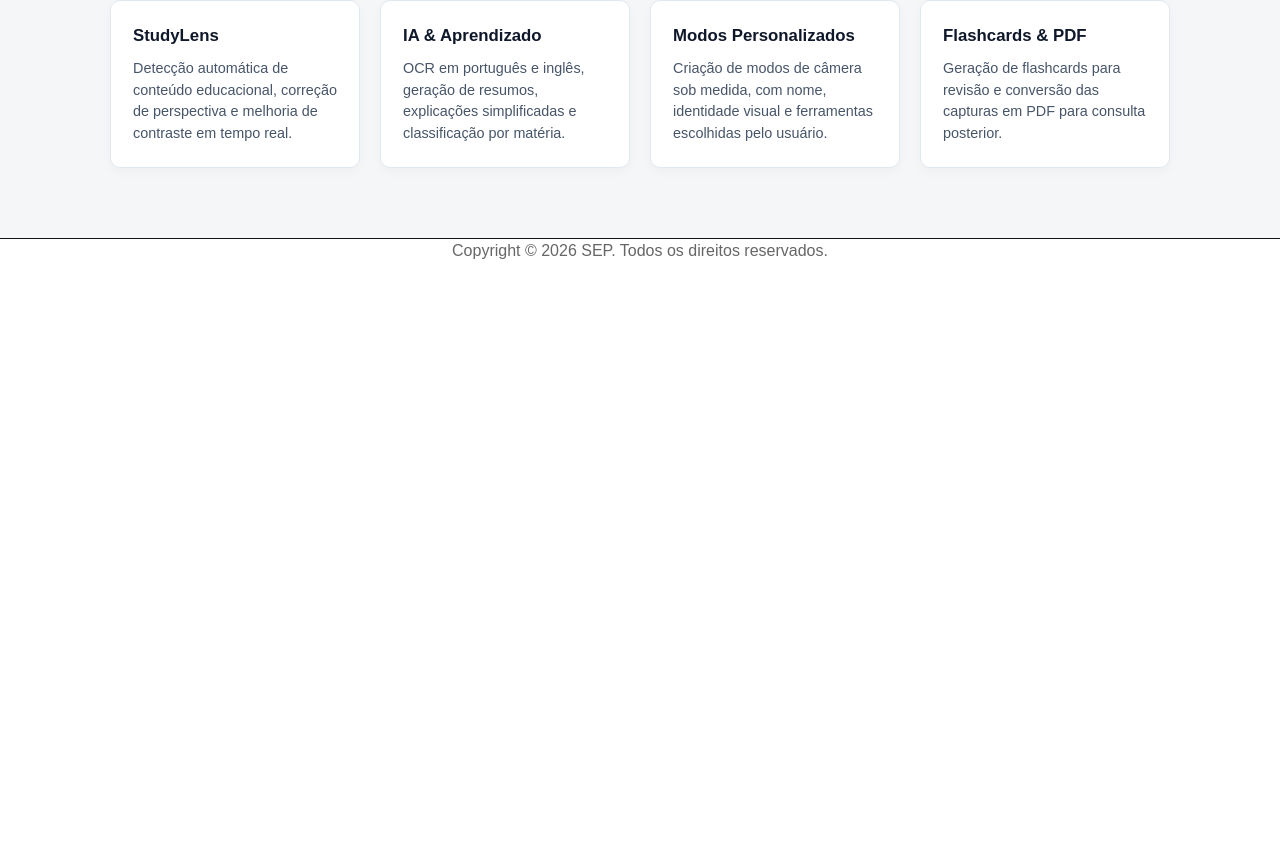
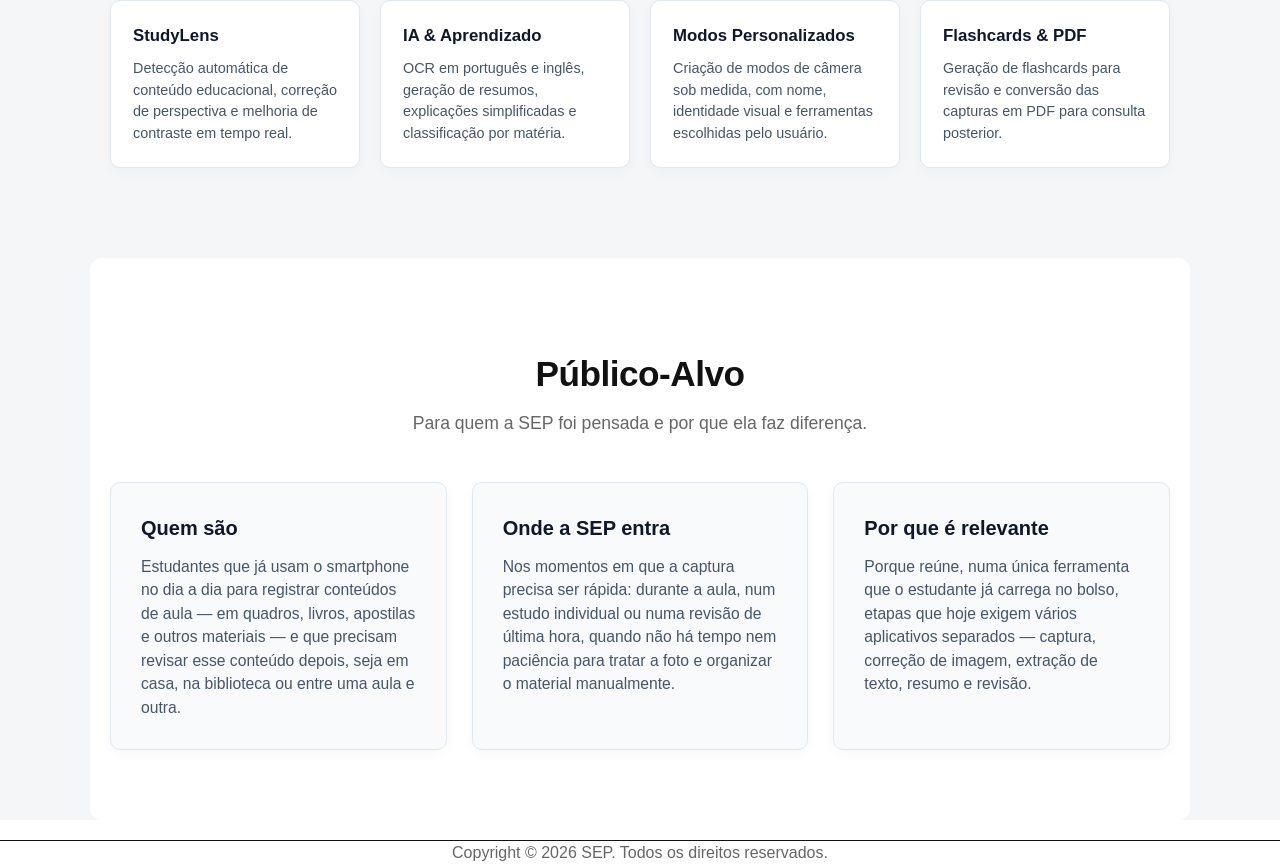
Before and after one commit to lucasknohara/SEP, a React (Vite) app: page /landing in a window 1280 px wide. Shown: the part 1149-2014 px from the top of the page. Before the commit the page ends 1412 px from the top, so only its background shows below. Built offline with nearby package versions, Linux system fonts and the light colour scheme.

Commit message:
feat: implementar seção público-alvo

```diff
--- /dev/null
+++ b/src/components/LandingPage/TargetAudience/TargetAudience.jsx
@@ -0,0 +1,51 @@
+function TargetAudience() {
+    return (
+    <section id="publico-alvo" className="mx-auto mt-5 mb-5 max-w-[1100px] scroll-mt-[60px] rounded-[12px] bg-white px-5 pt-[90px] pb-[70px]">
+        <div className="mb-[45px] text-center">
+            <h2 className="mb-[10px] text-[2.2rem] tracking-[-0.5px] text-[#111111] font-semibold">Público-Alvo</h2>
+
+            <p className="text-[1.1rem] text-[#666666]">Para quem a SEP foi pensada e por que ela faz diferença.</p>
+        </div>
+
+        <div className="grid grid-cols-3 gap-[25px]">
+            <article className="rounded-[10px] border border-[#e2e8f0] bg-[#f8fafc] p-[30px] shadow-[0_4px_12px_rgba(0,0,0,0.03)] transition-[transform,box-shadow] duration-200 ease-in-out hover:-translate-y-1 hover:shadow-[0_8px_20px_rgba(0,0,0,0.08)]">
+                <h3 className="mb-3 font-semibold text-[1.25rem] text-[#0f172a] font-semibold">
+                    Quem são
+                </h3>
+
+                <p className="text-[0.98rem] text-[#475569]">
+                    Estudantes que já usam o smartphone no dia a dia para registrar conteúdos de aula — em quadros,
+                    livros, apostilas e outros materiais — e que precisam revisar esse conteúdo depois,
+                    seja em casa, na biblioteca ou entre uma aula e outra.
+                </p>
+            </article>
+
+            <article className="rounded-[10px] border border-[#e2e8f0] bg-[#f8fafc] p-[30px] shadow-[0_4px_12px_rgba(0,0,0,0.03)] transition-[transform,box-shadow] duration-200 ease-in-out hover:-translate-y-1 hover:shadow-[0_8px_20px_rgba(0,0,0,0.08)]">
+                <h3 className="mb-3 font-semibold text-[1.25rem] text-[#0f172a] font-semibold">
+                    Onde a SEP entra
+                </h3>
+
+                <p className="text-[0.98rem] text-[#475569]">
+                    Nos momentos em que a captura precisa ser rápida: durante a aula,
+                    num estudo individual ou numa revisão de última hora, quando não há
+                    tempo nem paciência para tratar a foto e organizar o material manualmente.
+                </p>
+            </article>
+
+            <article className="rounded-[10px] border border-[#e2e8f0] bg-[#f8fafc] p-[30px] shadow-[0_4px_12px_rgba(0,0,0,0.03)] transition-[transform,box-shadow] duration-200 ease-in-out hover:-translate-y-1 hover:shadow-[0_8px_20px_rgba(0,0,0,0.08)]">
+                <h3 className="mb-3 font-semibold text-[1.25rem] text-[#0f172a] font-semibold">
+                    Por que é relevante
+                </h3>
+
+                <p className="text-[0.98rem] text-[#475569]">
+                    Porque reúne, numa única ferramenta que o estudante já carrega no bolso,
+                    etapas que hoje exigem vários aplicativos separados — captura,
+                    correção de imagem, extração de texto, resumo e revisão.
+                </p>
+            </article>
+        </div>
+    </section>
+    );
+}
+
+export default TargetAudience;
--- a/src/pages/LangingPage/LandingPage.jsx
+++ b/src/pages/LangingPage/LandingPage.jsx
@@ -1,16 +1,16 @@
 import HeroLanding from "../../components/LandingPage/Hero/Hero.jsx";
 import HeaderLanding from "../../components/LandingPage/Header/Header.jsx";
 import Solution from "../../components/LandingPage/Solution/Solution.jsx";
+import TargetAudience from "../../components/LandingPage/TargetAudience/TargetAudience.jsx";
 
 function LandingPage() {
     return (
-        <>
         <section className="bg-[#f4f6f8]">
             <HeaderLanding />
             <HeroLanding />
             <Solution />
+            <TargetAudience />
         </section>
-        </>
     );
 }
 
```
